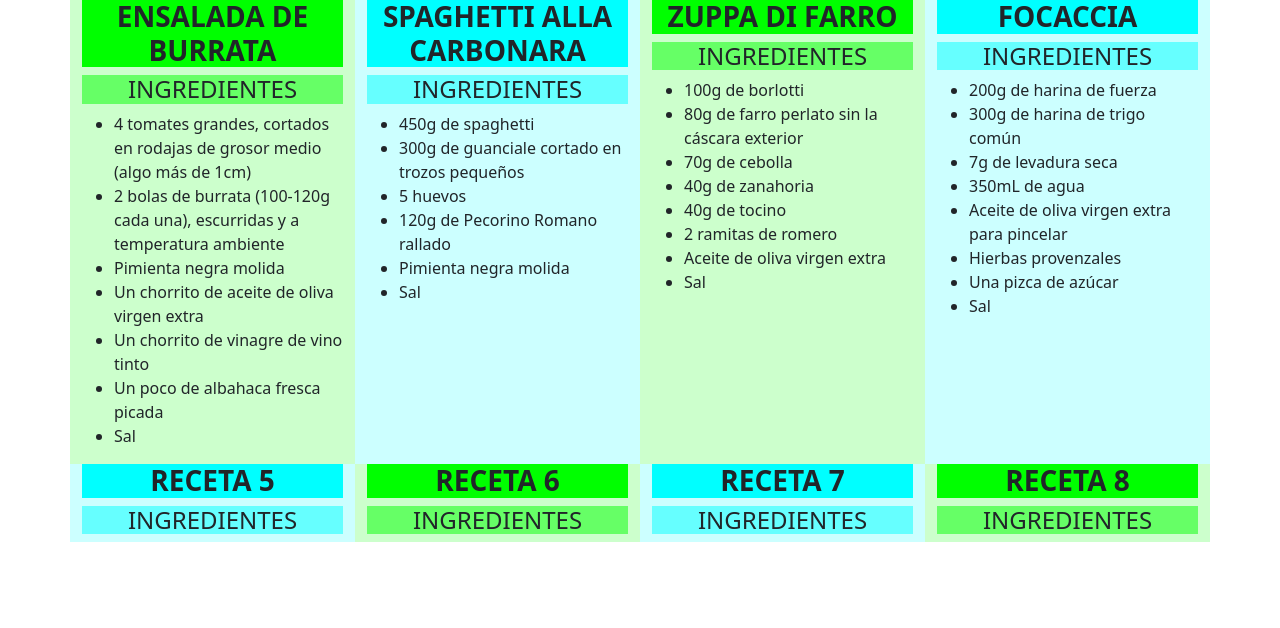
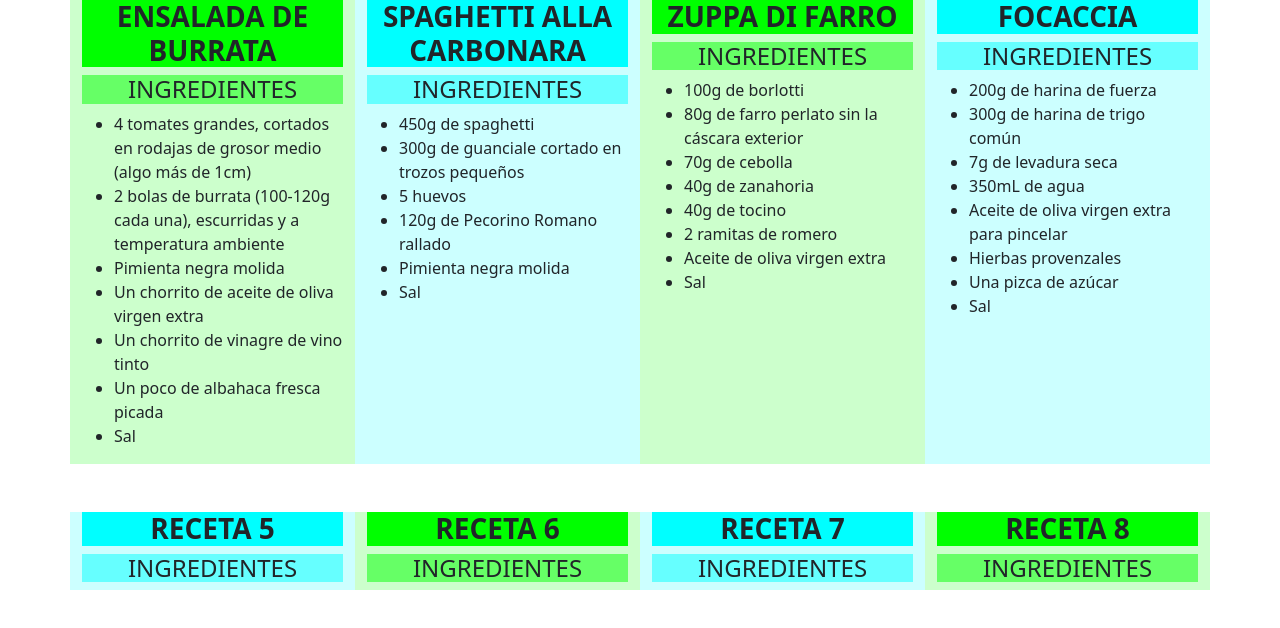
Before and after one commit to ItsCaptainTraitor/IAW_projects, a plain HTML site: page Tema_1_Bootstrap_Ejercicios.html in a window 1280 px wide. Drawn offline with nearby package versions, Linux system fonts and the light colour scheme.

Commit message:
Update Tema_1_Bootstrap_Ejercicios.html

```diff
--- a/Tema_1_Bootstrap_Ejercicios.html
+++ b/Tema_1_Bootstrap_Ejercicios.html
@@ -11,7 +11,7 @@
 
 <body>
   <section class="container">
-    <div class="row row-cols-4">
+    <div class="row row-cols-4 gy-5">
       <div class="col" style="background-color: rgb(204, 255, 204);">
         <h3 style="background-color: rgb(0, 255, 0); text-align:center;"><strong>ENSALADA DE BURRATA</strong></h3>
         <h4 style="background-color: rgb(102, 255, 102); text-align:center;">INGREDIENTES</h4>
```
